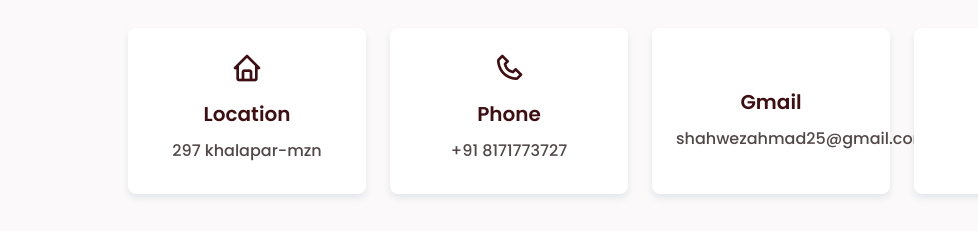
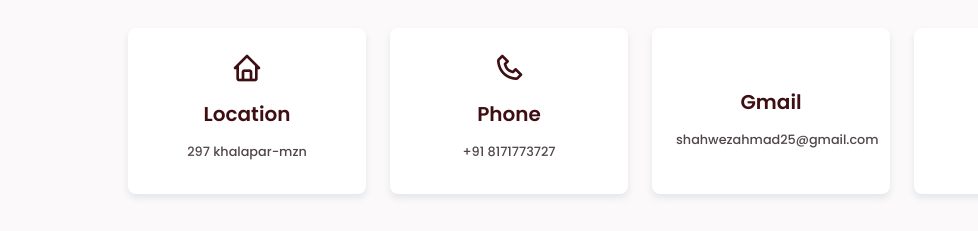
Before and after one commit to shahwezahmad/me, a plain HTML site: page index.html in a window 1280 px wide. Shown: the part 5000-5231 px from the top of the page, 0-978 px from the left. Drawn offline with nearby package versions, Linux system fonts and the light colour scheme; some icons are missing.

Commit message:
change font size of content description

```diff
--- a/css/style.css
+++ b/css/style.css
@@ -600,6 +600,10 @@ transform: scale(1.02);
    grid-template-columns: repeat(auto-fit, minmax(220px, 1fr));
 }
 
+.contact__description {
+    font-size:0.8rem;
+}
+
 .contact__box{
 background-color: #fff;
 border-radius: .5rem;
```
